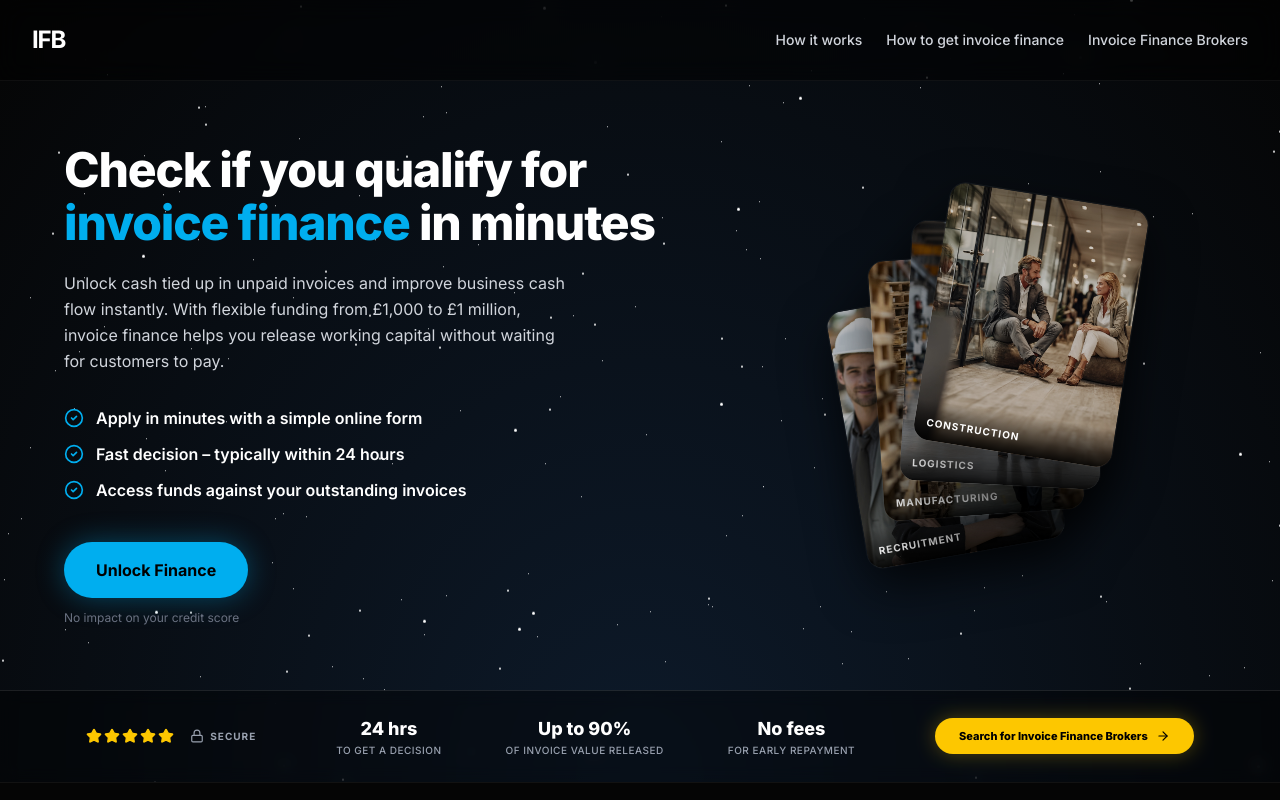
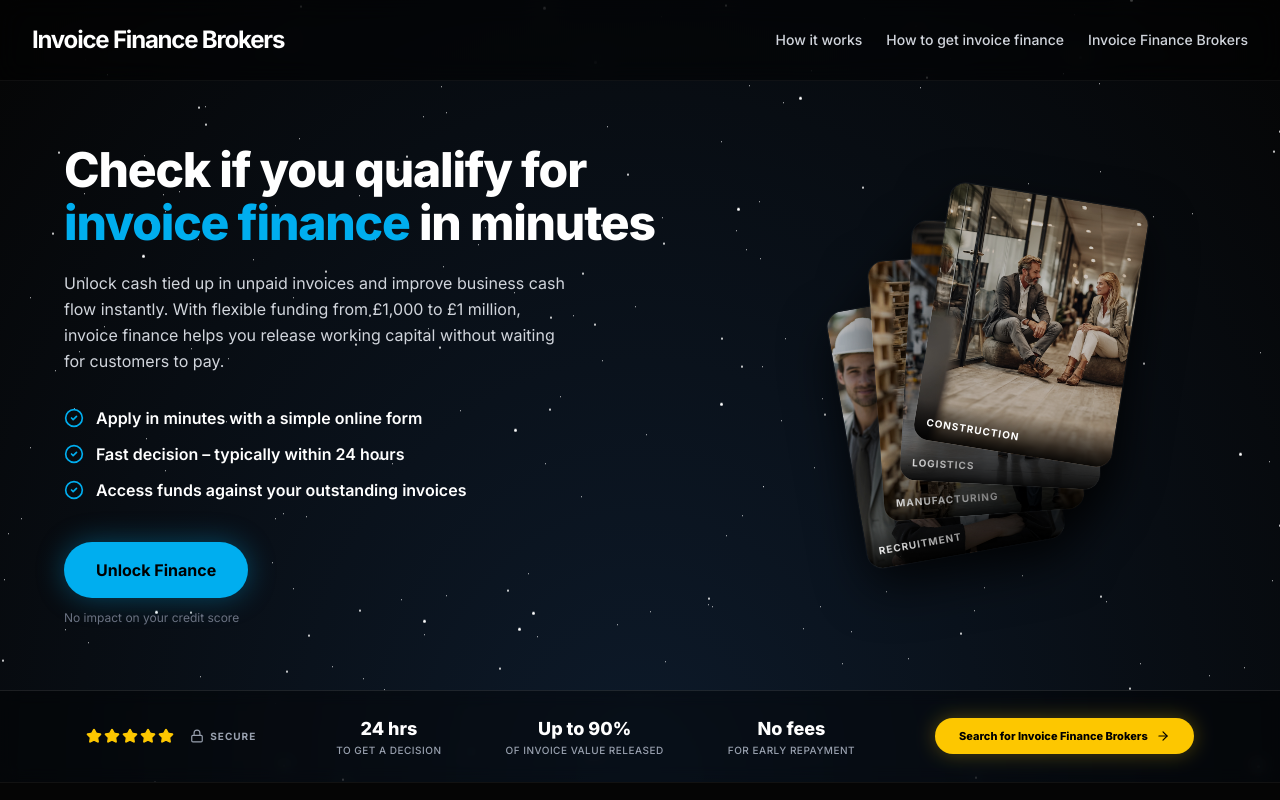
Before and after one commit to infibro/ifb-landing, a Next.js app: page / in a window 1280 px wide. Shown: the top 800 px of the page. Built offline with nearby package versions, Linux system fonts and the light colour scheme; no server answers.

Commit message:
Update logo to Invoice Finance Brokers

```diff
--- a/src/components/Navbar.tsx
+++ b/src/components/Navbar.tsx
@@ -5,7 +5,7 @@ export default function Navbar() {
     <nav className="fixed top-0 left-0 right-0 z-50 bg-black/50 backdrop-blur-md border-b border-white/5">
       <div className="max-w-7xl mx-auto px-4 sm:px-6 lg:px-8">
         <div className="flex items-center justify-between h-20">
-          <Link href="/" className="text-white font-bold text-2xl tracking-tighter">IFB</Link>
+          <Link href="/" className="text-white font-bold text-2xl tracking-tighter">Invoice Finance Brokers</Link>
           <div className="flex items-center gap-6">
             <Link href="/how-it-works" className="text-gray-300 hover:text-white text-sm font-medium transition-colors">How it works</Link>
             <Link href="/how-to-get-invoice-finance-uk" className="text-gray-300 hover:text-white text-sm font-medium transition-colors">How to get invoice finance</Link>
```
